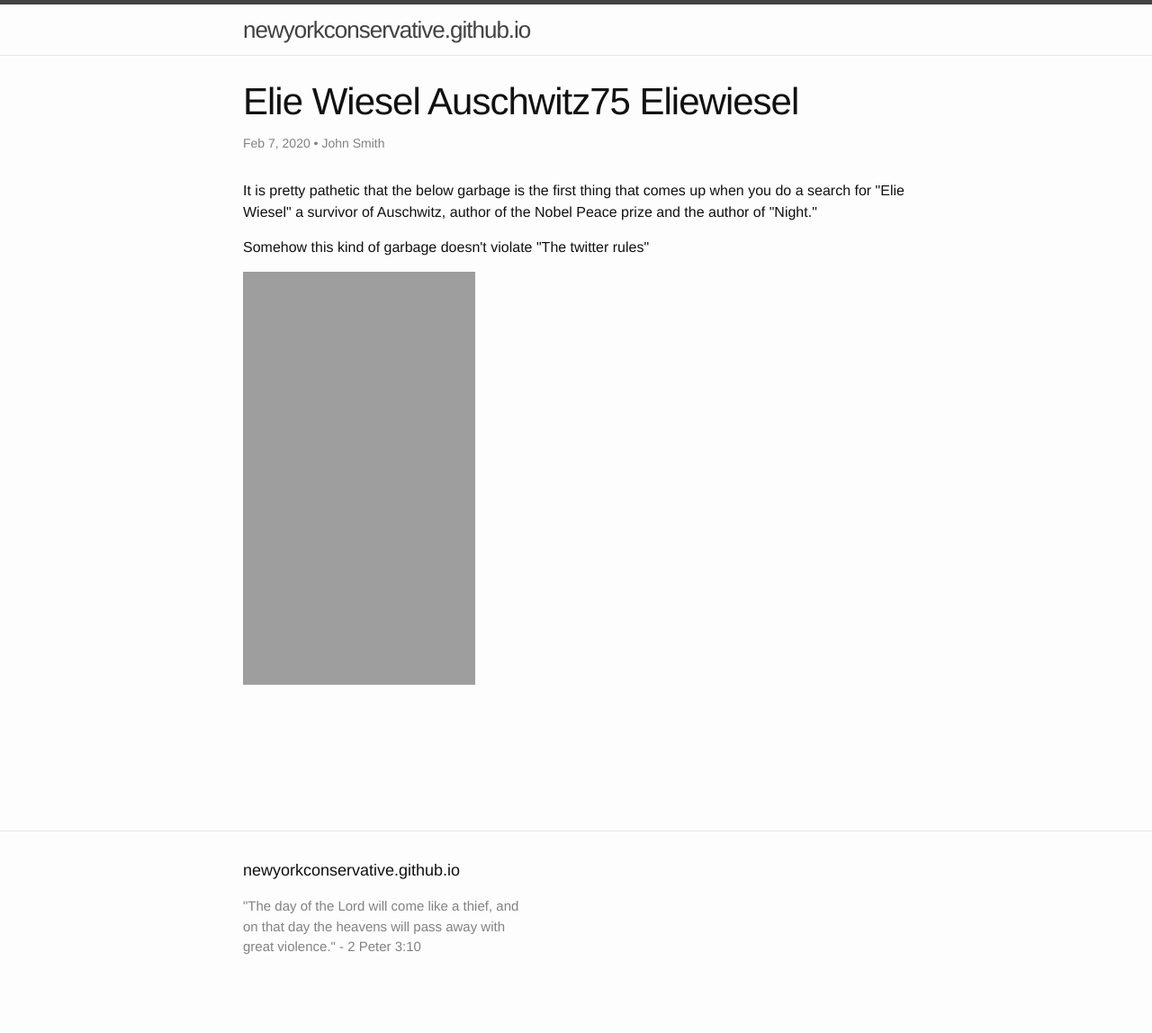
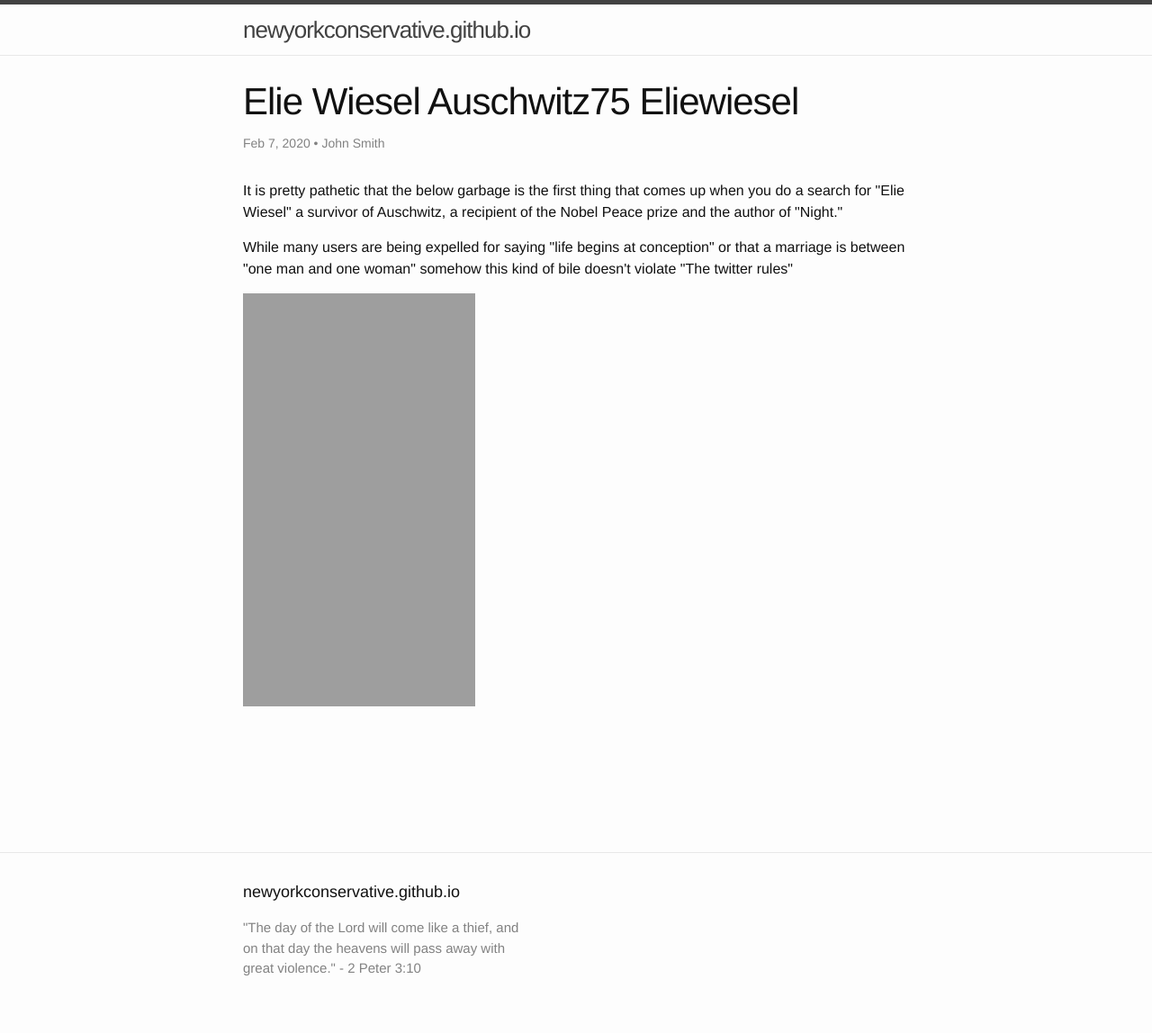
Before and after one commit to newyorkconservative/newyorkconservative.github.io, a Jekyll site: the page built from _posts/2020-02-07-elie-wiesel-auschwitz75-eliewiesel.md, in a window 1280 px wide. Shown: the whole page at 90% size. Built offline with Jekyll 4.4.1, drawn with Linux system fonts in a browser that asks for light colours; before the commit the page ends 1124 px from its top, so only the background shows below that.

Commit message:
Syncing _posts/2020-02-07-elie-wiesel-auschwitz75-eliewiesel.md from WordPress at https://www.newyorkconservative.com (#MAGA - America First, History, Experience, Declaration of Independence, Constitution, Bill of Rights,Common Sense, Jobs, Security, Strong Borders and Law Enforcement) - wpghs

```diff
--- a/_posts/2020-02-07-elie-wiesel-auschwitz75-eliewiesel.md
+++ b/_posts/2020-02-07-elie-wiesel-auschwitz75-eliewiesel.md
@@ -9,8 +9,8 @@ permalink: >
 published: true
 post_date: 2020-02-07 19:23:37
 ---
-<p>It is pretty pathetic that the below garbage is the first thing that comes up when you do a search for "Elie Wiesel" a survivor of Auschwitz, author of the Nobel Peace prize and the author of "Night."<br /><!--StartFragment--></p>
-<p>Somehow this kind of garbage doesn't violate "The twitter rules"</p>
+<p>It is pretty pathetic that the below garbage is the first thing that comes up when you do a search for "Elie Wiesel" a survivor of Auschwitz, a recipient of the Nobel Peace prize and the author of "Night."<br /><!--StartFragment--></p>
+<p>While many users are being expelled for saying "life begins at conception" or that a marriage is between "one man and one woman" somehow this kind of bile doesn't violate "The twitter rules"</p>
 
 <!-- wp:image {"id":4874,"width":258,"height":459} -->
 <figure class="wp-block-image is-resized"><img src="https://www.newyorkconservative.com/wp-content/uploads/2020/02/elie-wiesel-576x1024.png" alt="" class="wp-image-4874" width="258" height="459"/></figure>
```
